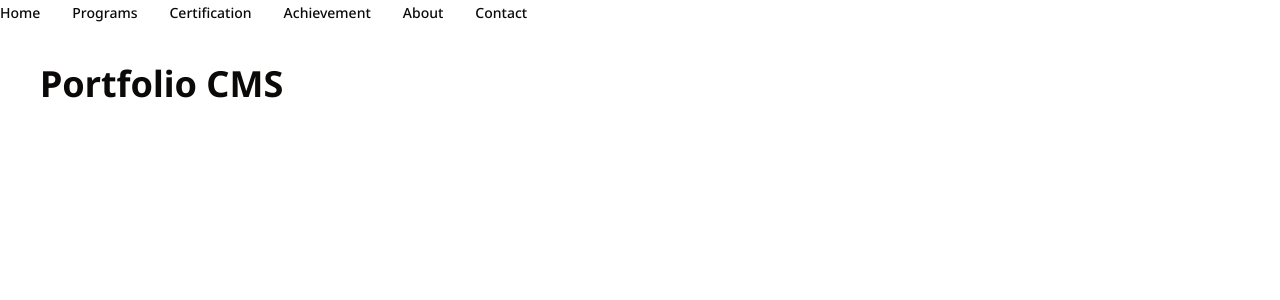
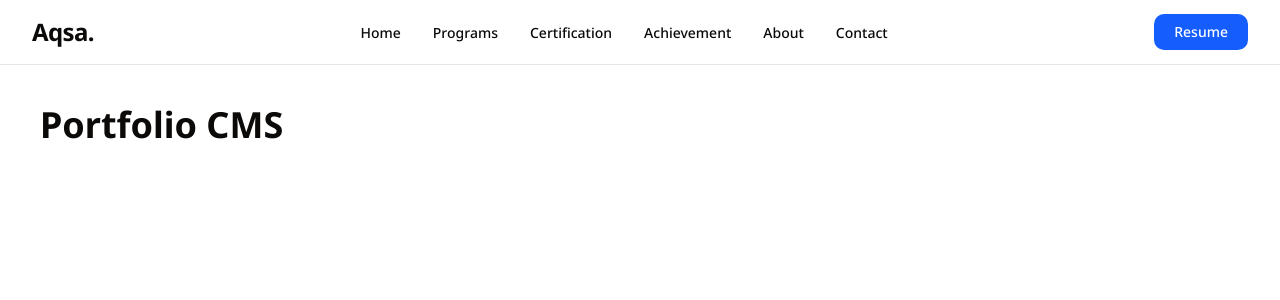
Before and after one commit to yazidar27/web-porto-crud, a Next.js app: page / in a window 1280 px wide. Shown: the top 300 px of the page. Built offline with nearby package versions, Linux system fonts and the light colour scheme; a web font is replaced by a local one.

Commit message:
feat: add resume button to navigation

```diff
--- a/components/layout/navbar/Navbar.tsx
+++ b/components/layout/navbar/Navbar.tsx
@@ -1,21 +1,21 @@
-import Link from "next/link";
-import { NAV_LINKS } from "@/constants/navigation";
+import Container from "../Container";
+import Logo from "../Logo";
 
-export default function NavLinks() {
+import NavLinks from "./NavLinks";
+import ResumeButton from "./ResumeButton";
+
+export default function Navbar() {
   return (
-    <nav>
-      <ul className="flex items-center gap-8">
-        {NAV_LINKS.map((link) => (
-          <li key={link.href}>
-            <Link
-              href={link.href}
-              className="text-sm font-medium transition-colors hover:text-blue-600"
-            >
-              {link.label}
-            </Link>
-          </li>
-        ))}
-      </ul>
-    </nav>
+    <header className="border-b">
+      <Container>
+        <div className="flex h-16 items-center justify-between">
+          <Logo />
+
+          <NavLinks />
+
+          <ResumeButton />
+        </div>
+      </Container>
+    </header>
   );
 }
--- a/components/layout/navbar/ResumeButton.tsx
+++ b/components/layout/navbar/ResumeButton.tsx
@@ -0,0 +1,13 @@
+import Link from "next/link";
+
+export default function ResumeButton() {
+  return (
+    <Link
+      href="/resume.pdf"
+      target="_blank"
+      className="rounded-lg bg-blue-600 px-5 py-2 text-sm font-medium text-white transition-all duration-300 hover:bg-blue-700"
+    >
+      Resume
+    </Link>
+  );
+}
```
